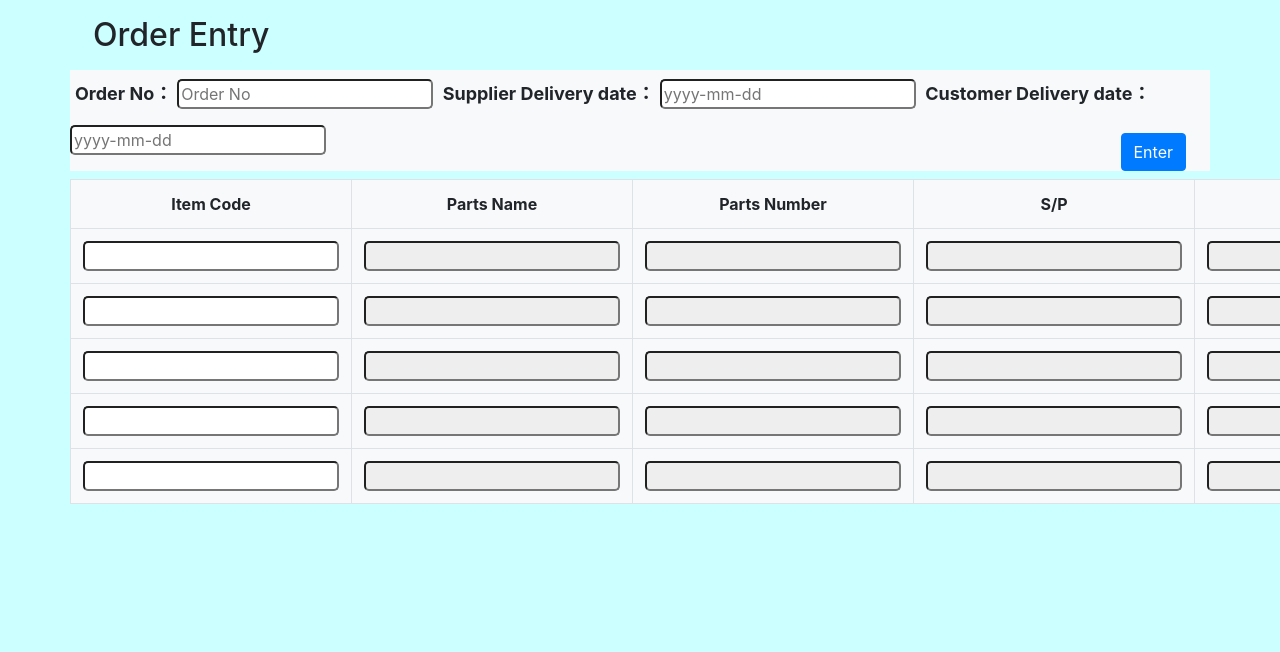
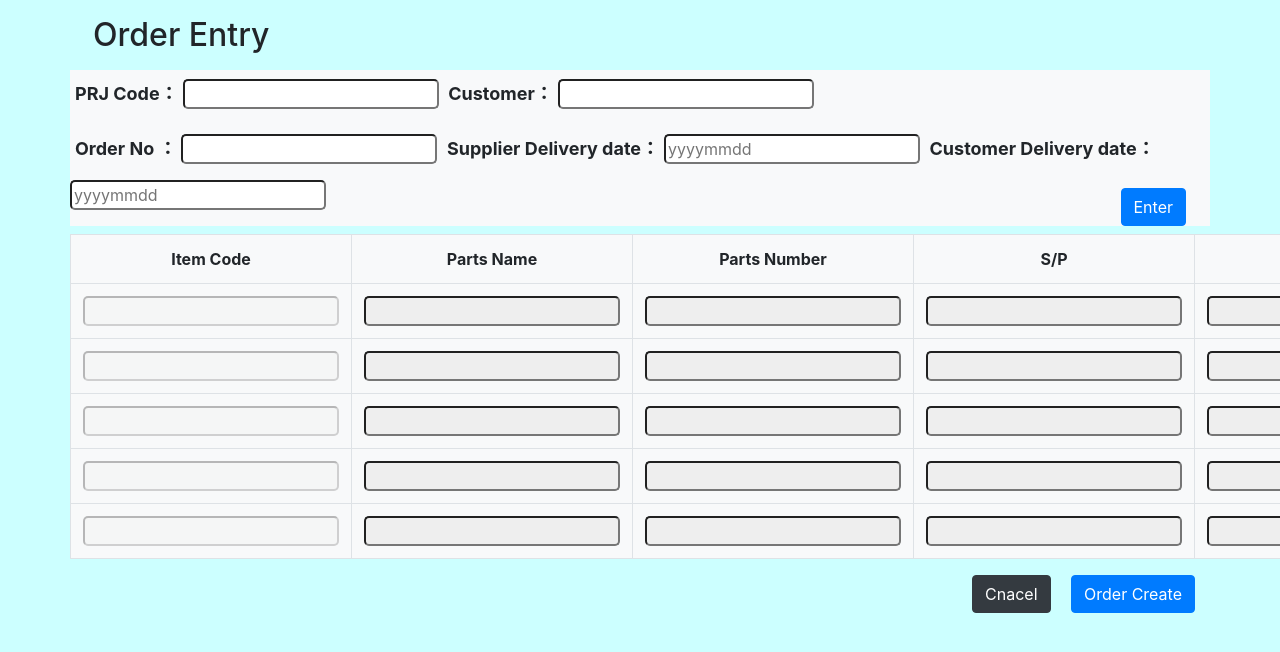
Before and after one commit to tkykymok/Order_Management_System_App, a Django app: page /order-entry/ in a window 1280 px wide; the page is wider, and only the part inside the window is pictured. Shown: the part 56-708 px from the top of that part. Run offline with Django 3.2, Linux system fonts and the light colour scheme; some libraries are stand-ins or nearby versions.

Commit message:
Order Entry upgraded

```diff
--- a/omsapp/urls.py
+++ b/omsapp/urls.py
@@ -5,8 +5,11 @@ from . import views
 urlpatterns = [
     path('', views.MenuView.as_view(), name='menu'),
     path('order-entry/', views.OrderCreateView.as_view(), name='order_entry'),
-    path('order-number-create/', views.OrderNumberCreateView.as_view(), name='order_number_create'),
-    path('item-info-get/', views.ItemInfoGetView.as_view(), name='item_info_get'),
+    path('prj-code-get/', views.PrjCodeGet.as_view(), name='prj_code_get'),
+    path('order-number-create/', views.OrderNumberCreate.as_view(), name='order_number_create'),
+    path('item-info-get/', views.ItemInfoGet.as_view(), name='item_info_get'),
+    path('order-confirm-create/', views.OrderCreateConfirm.as_view(), name='order_create_confirm'),
+
 
 
 
--- a/omsapp/views.py
+++ b/omsapp/views.py
@@ -6,10 +6,10 @@ from django.views.generic import (
     DetailView,
     UpdateView
 )
-from omsapp.models import Order, Item, OrderNumber, Order
+from omsapp.models import Order, Item, OrderNumber, Order, Project
 
 from django.urls import reverse_lazy
-from extra_views import InlineFormSetFactory, CreateWithInlinesView, UpdateWithInlinesView
+# from extra_views import InlineFormSetFactory, CreateWithInlinesView, UpdateWithInlinesView
 from django.views.generic import TemplateView
 from .forms import OrderNumberForm, OrderForm
 
@@ -26,7 +26,14 @@ class OrderCreateView(View):
     def get(self,request):
         return render(request, 'omsapp/order_entry.html')
 
-class OrderNumberCreateView(View):
+class PrjCodeGet(View):
+    def post(self, request):
+        prj_code_get = request.POST.getlist('prjCode', None)
+        prj_code = Project.objects.get(prj_code = prj_code_get[0])
+        customer_info = prj_code.customer_code
+        return JsonResponse({'customer_info':model_to_dict(customer_info)}, status=200)
+
+class OrderNumberCreate(View):
     def post(self, request):
         order_number = request.POST.get('orderNumber',None)
         supplier_delivery_date = request.POST.get('suppDelDate',None)
@@ -42,83 +49,55 @@ class OrderNumberCreateView(View):
 
         return JsonResponse({'orderNumber':model_to_dict(new_order_number)}, status=200)
 
-class ItemInfoGetView(View):
+class ItemInfoGet(View):
     def post(self, request):
-            item_code = request.POST.getlist('item', None)
-            item_info = Item.objects.get(item_code=item_code[0])
-            print(vars(item_info))
-            print(item_code)
-            return JsonResponse({'item_info':model_to_dict(item_info)}, status=200)
+        item_code = request.POST.getlist('item', None)
+        item_info = Item.objects.get(item_code=item_code[-1])
+        prj = item_info.prj_code.prj_code
+        print(prj)
+        return JsonResponse({'item_info':model_to_dict(item_info),'prj':prj}, status=200)
 
-        # elif request.POST.get('item2', None):
-        #     item_code = request.POST.get('item2', None)
-        #     item_info = Item.objects.get(item_code=item_code)
-        #     print(vars(item_info))
-        #     return JsonResponse({'item_info':model_to_dict(item_info)}, status=200)
-        # elif request.POST.get('item3', None):
-        #     item_code = request.POST.get('item3', None)
-        #     item_info = Item.objects.get(item_code=item_code)
-        #     print(vars(item_info))
-        #     return JsonResponse({'item_info':model_to_dict(item_info)}, status=200)
-        # elif request.POST.get('item4', None):
-        #     item_code = request.POST.get('item4', None)
-        #     item_info = Item.objects.get(item_code=item_code)
-        #     print(vars(item_info))
-        #     return JsonResponse({'item_info':model_to_dict(item_info)}, status=200)
-        # elif request.POST.get('item5', None):
-        #     item_code = request.POST.get('item5', None)
-        #     item_info = Item.objects.get(item_code=item_code)
-        #     print(vars(item_info))
-        #     return JsonResponse({'item_info':model_to_dict(item_info)}, status=200)
+class OrderCreateConfirm(View):
+    def post(self, request):
+        input_order_number = request.POST.get('orderNumber', None)
+
+        items = request.POST.getlist('item', None)
+        qtys = request.POST.getlist('qty', None)
+
+        for i in range(len(items)):
+            if items[i] == "":
+                break
+            else:
+                new_order = Order.objects.create(
+                    order_number = OrderNumber.objects.get(order_number=input_order_number),
+                    item_code = Item.objects.get(item_code = items[i]),
+                    quantity = qtys[i]
+                )
+                print(new_order)
+
+        return JsonResponse({'result':'ok'}, status=200)
 
 
 
 
 
-# class UpdateCrudUser(View):
-#     def  get(self, request):
-#         id1 = request.GET.get('id', None)
-#         name1 = request.GET.get('name', None)
-#         address1 = request.GET.get('address', None)
-#         age1 = request.GET.get('age', None)
+# class OrderUpdateView(UpdateView):
+#     model = Order
+#     form_class = OrderForm
 
-#         obj = CrudUser.objects.get(id=id1)
-#         obj.name = name1
-#         obj.address = address1
-#         obj.age = age1
-#         obj.save()
+#     template_name = 'omsapp/order_update.html'
+#     success_url = reverse_lazy('success')
 
-#         user = {'id':obj.id,'name':obj.name,'address':obj.address,'age':obj.age}
+#     def form_valid(self, form):
+#         result = super().form_valid(form)
+#         return result
 
-#         data = {
-#             'user': user
-#         }
-#         return JsonResponse(data)
+# class SuccessView(TemplateView):
+#     template_name = "omsapp/success.html"
 
-
-
-
-
-
-
-
-class OrderUpdateView(UpdateView):
-    model = Order
-    form_class = OrderForm
-
-    template_name = 'omsapp/order_update.html'
-    success_url = reverse_lazy('success')
-
-    def form_valid(self, form):
-        result = super().form_valid(form)
-        return result
-
-class SuccessView(TemplateView):
-    template_name = "omsapp/success.html"
-
-class OrderDetailView(DetailView):
-    model = Order
-    template_name = "omsapp/order_detail.html"
+# class OrderDetailView(DetailView):
+#     model = Order
+#     template_name = "omsapp/order_detail.html"
 
 class OrderListView(ListView):
     model = Order
--- a/static/js/index.js
+++ b/static/js/index.js
@@ -1,9 +1,32 @@
-console.log('ok');
 
 var csrfToken = $('input[name=csrfmiddlewaretoken]').val();
 
 
 $(document).ready(function () {
+
+    //"PrjCodeGet" ---------------------------
+    $('#prjCode').keypress(function (event) {
+        if (event.keyCode === 13) {
+            var serializedData = $('#createOrderNumber').serialize();
+            $.ajax({
+                url: '/prj-code-get/',
+                data: serializedData,
+                type: 'post',
+                dataType: 'json',
+                success: function (response) {
+                    var customerCode = response.customer_info.customer_code
+                    var customerName =response.customer_info.name
+                    $('#customer').val(customerCode + '/' + customerName )
+                    $('#orderNumber').focus();
+                    $('#prjCode').prop("readonly", true);
+                },
+                error: function () {
+                    alert("Please input valid PRJ Code.");
+                }
+            });
+        }
+    });
+
     //"createOrderNumber" ---------------------------
     $('#orderNumber').keypress(function (event) {
         if (event.keyCode === 13) {
@@ -48,10 +71,15 @@ $(document).ready(function () {
             type: 'post',
             dataType: 'json',
             success: function (response) {
-                $('#item1').focus();
-                $('#orderNumber').prop("disabled", true);
-                $('input[name="suppDelDate"]').prop("disabled", true);
-                $('input[name="custDelDate"]').prop("disabled", true);
+                var orderNumber = $('#orderNumber').val();
+                var prjCode = $('#prjCode').val();
+                $('#orderNumCopy').val(orderNumber);
+                $('#prjCodeCopy').val(prjCode);
+
+                $('#item1').prop("disabled", false).focus();
+                $('#orderNumber').prop("readonly", true);
+                $('input[name="suppDelDate"]').prop("readonly", true);
+                $('input[name="custDelDate"]').prop("readonly", true);
                 $('#enter1').hide();
             },
             error: function () {
@@ -59,7 +87,8 @@ $(document).ready(function () {
             }
         });
     });
-    // end ---------------------------
+
+    // "Item Info Get" ---------------------------
     $('#item1').keypress(function () {
         if (event.keyCode === 13) {
             itemInfoGet('pName1', 'pNo1', 'sp1', 'bp1', 'qty1');
@@ -67,9 +96,8 @@ $(document).ready(function () {
     });
     $('#qty1').keypress(function () {
         if (event.keyCode === 13) {
-            $('#item2').focus();
-            $('#item1').prop("disabled", true);
-
+            $('#item2').prop("disabled", false).focus();
+            $('#item1').prop('readonly', true);
         }
     });
     $('#item2').keypress(function () {
@@ -79,8 +107,9 @@ $(document).ready(function () {
     });
     $('#qty2').keypress(function () {
         if (event.keyCode === 13) {
-            $('#item3').focus();
-            $('#item2').prop("disabled", true);
+            $('#item3').prop("disabled", false).focus();
+            $('#item2').prop('readonly', true);
+
         }
     });
     $('#item3').keypress(function () {
@@ -90,8 +119,8 @@ $(document).ready(function () {
     });
     $('#qty3').keypress(function () {
         if (event.keyCode === 13) {
-            $('#item4').focus();
-            $('#item3').prop("disabled", true);
+            $('#item4').prop("disabled", false).focus();
+            $('#item3').prop('readonly', true);
         }
     });
     $('#item4').keypress(function () {
@@ -101,8 +130,8 @@ $(document).ready(function () {
     });
     $('#qty4').keypress(function () {
         if (event.keyCode === 13) {
-            $('#item5').focus();
-            $('#item4').prop("disabled", true);
+            $('#item5').prop("disabled", false).focus();
+            $('#item4').prop('readonly', true);
         }
     });
     $('#item5').keypress(function () {
@@ -112,26 +141,29 @@ $(document).ready(function () {
     });
     $('#qty5').keypress(function () {
         if (event.keyCode === 13) {
-            $('#item5').focus();
-            $('#item5').prop("disabled", true);
+            $('#item5').focusout();
         }
     });
 
 
     function itemInfoGet(pName, pNo, sp, bp, qty) {
         var serializedData = $('#orderContentForm').serialize();
+
         $.ajax({
             url: '/item-info-get/',
             type: 'post',
             data: serializedData,
             dataType: 'json',
             success: function (response) {
-                console.log(response.item_info);
-                $(`#${pName}`).val(response.item_info.parts_name).prop("disabled", true);
-                $(`#${pNo}`).val(response.item_info.parts_number).prop("disabled", true);
-                $(`#${sp}`).val(response.item_info.sell_price).prop("disabled", true);
-                $(`#${bp}`).val(response.item_info.buy_price).prop("disabled", true);
-                $(`#${qty}`).focus();
+                if ($('#prjCodeCopy').val() === response.prj) {
+                    $(`#${pName}`).val(response.item_info.parts_name).prop("disabled", true);
+                    $(`#${pNo}`).val(response.item_info.parts_number).prop("disabled", true);
+                    $(`#${sp}`).val(response.item_info.sell_price).prop("disabled", true);
+                    $(`#${bp}`).val(response.item_info.buy_price).prop("disabled", true);
+                    $(`#${qty}`).prop('disabled', false).focus();
+                } else {
+                    alert(`Please input valid Item Code. This Item Code is registered as ${response.prj}`);
+                }
             },
             error: function () {
                 alert("Please input valid Item Code.");
@@ -139,9 +171,64 @@ $(document).ready(function () {
         });
     };
 
+    // "Order Confirm modal" ---------------------------
+    let item, qty
+    let order = {};
+    $('#create').click(function () {
+        for (i = 1; i <= 5; i++) {
+            if ($(`#item${i}`).val() !== "" && $(`#qty${i}`).val() !== "") {
+                item = $(`#item${i}`).val();
+                qty = $(`#qty${i}`).val();
+                order[i] = [item, qty];
+
+                $("#orderConfirmTable > tbody:last-child").append(`
+                    <tr>
+                        <td width="50%">${item}</td>
+                        <td width="50%">${qty}</td>
+                    </tr>
+                `);
+            } else if (Object.keys(order).length === 0){
+                $("#orderConfirmTable > tbody:last-child").append(`
+                <tr>
+                    <td width="50%">No Order</td>
+                    <td width="50%">No Order</td>
+                </tr>
+                 `);
+                break
+            } else {
+                break
+            }
+        }
+        console.log(order);
+    });
+    $('#close').click(function () {
+        $("#orderConfirmTable tbody").empty();
+    });
 
 
+    // "Order final confirm" ---------------------------
+    $('#confirm').click(function () {
+        var serializedData = $('#orderContentForm').serialize();
 
+        $.ajax({
+            url: '/order-confirm-create/',
+            type: 'post',
+            data: serializedData,
+            dataType: 'json',
+            success: function (response) {
+                console.log(response.result);
+                location.reload();
+            },
+            error: function () {
+                alert("error");
+            }
+        });
+    });
+
+    // "Cancel Button" ---------------------------
+    $('#cancel').click(function () {
+        location.reload();
+    });
 
 
 });
--- a/templates/base.html
+++ b/templates/base.html
@@ -25,5 +25,10 @@
 <script src="https://ajax.googleapis.com/ajax/libs/jquery/3.4.1/jquery.min.js"></script>
 <script src="{% static 'js/index.js' %}"></script>
 
+
+
+<script src="https://cdn.jsdelivr.net/npm/popper.js@1.16.0/dist/umd/popper.min.js" integrity="sha384-Q6E9RHvbIyZFJoft+2mJbHaEWldlvI9IOYy5n3zV9zzTtmI3UksdQRVvoxMfooAo" crossorigin="anonymous"></script>
+<script src="https://stackpath.bootstrapcdn.com/bootstrap/4.4.1/js/bootstrap.min.js" integrity="sha384-wfSDF2E50Y2D1uUdj0O3uMBJnjuUD4Ih7YwaYd1iqfktj0Uod8GCExl3Og8ifwB6" crossorigin="anonymous"></script>
+
 </body>
 </html>
--- a/templates/omsapp/order_entry.html
+++ b/templates/omsapp/order_entry.html
@@ -9,13 +9,21 @@
             <form id="createOrderNumber" method="post"> {% csrf_token %}
                 <ul>
                     <li>
-                        <label class='text1'>Order No：</label><input id="orderNumber" type="text" name="orderNumber" placeholder="Order No" maxlength="8" >
+                        <label class='text1'>PRJ Code：</label><input id="prjCode" type="text" name="prjCode" placeholder="" maxlength="4" >
                     </li>
                     <li>
-                        <label class='text1'>Supplier Delivery date：</label><input class="" type="text" name="suppDelDate" placeholder="yyyy-mm-dd">
+                        <label class='text1'>Customer：</label><input id='customer' class="" type="text" name="customer" placeholder="" readonly=True>
+                    </li>
+                </ul>
+                <ul>
+                    <li>
+                        <label class='text1'>Order No ：</label><input id="orderNumber" type="text" name="orderNumber" placeholder="" maxlength="8" >
                     </li>
                     <li>
-                        <label class='text1'>Customer Delivery date：</label><input class="" type="text" name="custDelDate" placeholder="yyyy-mm-dd">
+                        <label class='text1'>Supplier Delivery date：</label><input class="" type="text" name="suppDelDate" placeholder="yyyymmdd">
+                    </li>
+                    <li>
+                        <label class='text1'>Customer Delivery date：</label><input class="" type="text" name="custDelDate" placeholder="yyyymmdd">
                     </li>
                     <button id="enter1" type="button" class="btn btn-primary float-right mt-2 mr-4">Enter</button>
                 </ul>
@@ -34,104 +42,117 @@
                     </tr>
 
                     <form id="orderContentForm" action="" method="POST"> {% csrf_token %}
+                            <input id="orderNumCopy" type="hidden" name="orderNumber">
+                            <input id="prjCodeCopy" type="hidden" name="prjCode" placeholder="" maxlength="4">
                         <tr>
-                            <td><input id="item1" type="text" name="item" maxlength="5"></td>
+                            <td><input id="item1" type="text" name="item" maxlength="5" disabled=True></td>
                             <td><input id="pName1" class="noinput" type="text"></td>
                             <td><input id="pNo1" class="noinput" type="text"></td>
                             <td><input id="sp1" class="noinput" type="text"></td>
                             <td><input id="bp1" class="noinput" type="text"></td>
-                            <td><input id="qty1"  type="text" name="qty1" ></th>
+                            <td><input id="qty1"  type="text" name="qty" disabled=True></th>
                         </tr>
 
                         <tr>
-                            <td><input id="item2" type="text" name="item"maxlength="5"></td>
+                            <td><input id="item2" type="text" name="item" maxlength="5" disabled=True></td>
                             <td><input id="pName2" class="noinput" type="text"></td>
                             <td><input id="pNo2" class="noinput" type="text"></td>
                             <td><input id="sp2" class="noinput" type="text"></td>
                             <td><input id="bp2" class="noinput" type="text"></td>
-                            <td><input id="qty2" type="text" name="qty2"></th>
+                            <td><input id="qty2" type="text" name="qty" disabled=True></th>
                         </tr>
 
                         <tr>
-                            <td><input id="item3"  type="text" name="item" maxlength="5"></td>
+                            <td><input id="item3"  type="text" name="item" maxlength="5" disabled=True></td>
                             <td><input id="pName3" class="noinput" type="text"></td>
                             <td><input id="pNo3" class="noinput" type="text"></td>
                             <td><input id="sp3" class="noinput" type="text"></td>
                             <td><input id="bp3" class="noinput" type="text"></td>
-                            <td><input id="qty3" type="text" name="qty3"></th>
+                            <td><input id="qty3" type="text" name="qty" disabled=True></th>
                         </tr>
                         <tr>
-                            <td><input id="item4"  type="text" name="item" maxlength="5"></td>
+                            <td><input id="item4"  type="text" name="item" maxlength="5" disabled=True></td>
                             <td><input id="pName4" class="noinput" type="text"></td>
                             <td><input id="pNo4" class="noinput" type="text"></td>
                             <td><input id="sp4" class="noinput" type="text"></td>
                             <td><input id="bp4" class="noinput" type="text"></td>
-                            <td><input id="qty4" type="text" name="qty4"></th>
+                            <td><input id="qty4" type="text" name="qty" disabled=True></th>
                         </tr>
                         <tr>
-                            <td><input id="item5"  type="text" name="item" maxlength="5"></td>
+                            <td><input id="item5"  type="text" name="item" maxlength="5" disabled=True></td>
                             <td><input id="pName5" class="noinput" type="text"></td>
                             <td><input id="pNo5" class="noinput" type="text"></td>
                             <td><input id="sp5" class="noinput" type="text"></td>
                             <td><input id="bp5" class="noinput" type="text"></td>
-                            <td><input id="qty5" type="text" name="qty5"></th>
+                            <td><input id="qty5" type="text" name="qty" disabled=True></th>
                         </tr>
+                    </form>
+                </table>
+
+                <!-- Button trigger modal -->
+                <div class="col-12">
+                    <ul class="float-right">
+                        <li>
+                            <button id="cancel" type="button" class="btn btn-dark mr-3"  >Cnacel</button>
+                        </li>
+                        <li>
+                            <button id="create" type="button" class="btn btn-primary" data-toggle="modal" data-target="#exampleModal">Order Create</button>
+                        </li>
+                    </ul>
+                </div>
+
+
+                <!-- Modal -->
+                <div class="modal fade" id="exampleModal" tabindex="-1" role="dialog" aria-labelledby="exampleModalLabel" aria-hidden="true">
+                    <div class="modal-dialog" role="document">
+                    <div class="modal-content">
+                        <div class="modal-header">
+                        <h5 class="modal-title" id="exampleModalLabel">Create Order Confirmation</h5>
+                        <button type="button" class="close" data-dismiss="modal" aria-label="Close">
+                            <span aria-hidden="true">&times;</span>
+                        </button>
+                        </div>
+                        <div class="modal-body">
+                            <table id="orderConfirmTable" class="table  text-center table-borderless"  width="100%">
+                                <thead>
+                                    <tr>
+                                        <th width="50%">Item Code</th>
+                                        <th width="50%">QTY</th>
+                                    </tr>
+                                </thead>
+                                <tbody>
+                                    <!-- <tr>
+                                        <td width="50%"> 10001</td>
+                                        <td width="50%">300</td>
+                                    </tr>
+                                    <tr>
+                                        <td width="50%"> 10001</td>
+                                        <td width="50%">300</td>
+                                    </tr>
+                                    <tr>
+                                        <td width="50%"> 10001</td>
+                                        <td width="50%">300</td>
+                                    </tr>
+                                    <tr>
+                                        <td width="50%"> 10001</td>
+                                        <td width="50%">300</td>
+                                    </tr> -->
+                                </tbody>
+                            </table>
+                        </div>
+                        <div class="modal-footer">
+                        <button id="close" type="button" class="btn btn-secondary" data-dismiss="modal">Close</button>
+                        <button id="confirm" type="button" class="btn btn-primary">Confirm</button>
+                        </div>
+                    </div>
+                    </div>
+                </div>
 
 
 
-
-
-                    </form>
-                </table>
          </div>
     </div>
 
 
 
 {% endblock %}
-
-
-
-<div class="container">
-<div class="ml-3 mt-3 mb-3"><h2>Order Entry</h2></div>
-    <div class="row mb-2 bg-light">
-        <form action="." method="post">
-        {% csrf_token %}
-
-
-        <table>
-            <div class="ml-2 mt-2 mb-2">Order No: {{ form.order_number}}</div>
-        </table>
-    </div>
-
-    <div class="row mb-2 bg-light">
-        {% for formset in inlines %}
-
-        <table class="table table-sm ">
-            {{ formset.management_form }}
-            {% for form in formset %}
-            <!-- ヘッダ出力 -->
-            {% ifequal forloop.counter0 0 %}
-                {% for field in form %}
-                <td class="bg-light">
-                {% if field.field.widget.is_hidden %}
-                {% else %}
-                    {{ field.label_tag }}
-                {% endif %}
-                </td>
-                {% endfor %}
-            {% endifequal %}
-            <tr>
-                {% for field in form %}
-                <td class="pt-2 pb-2">
-                {{ field }}
-                </td>
-                {% endfor %}
-            </tr>
-            {% endfor %}
-        </table>
-
-        {% endfor %}
-    </div>
-    <input class="btn btn-primary" type="submit" value="登録" />
-</div>
```
Also changed, not shown: static/css/styles.css (line endings or trailing spaces).
